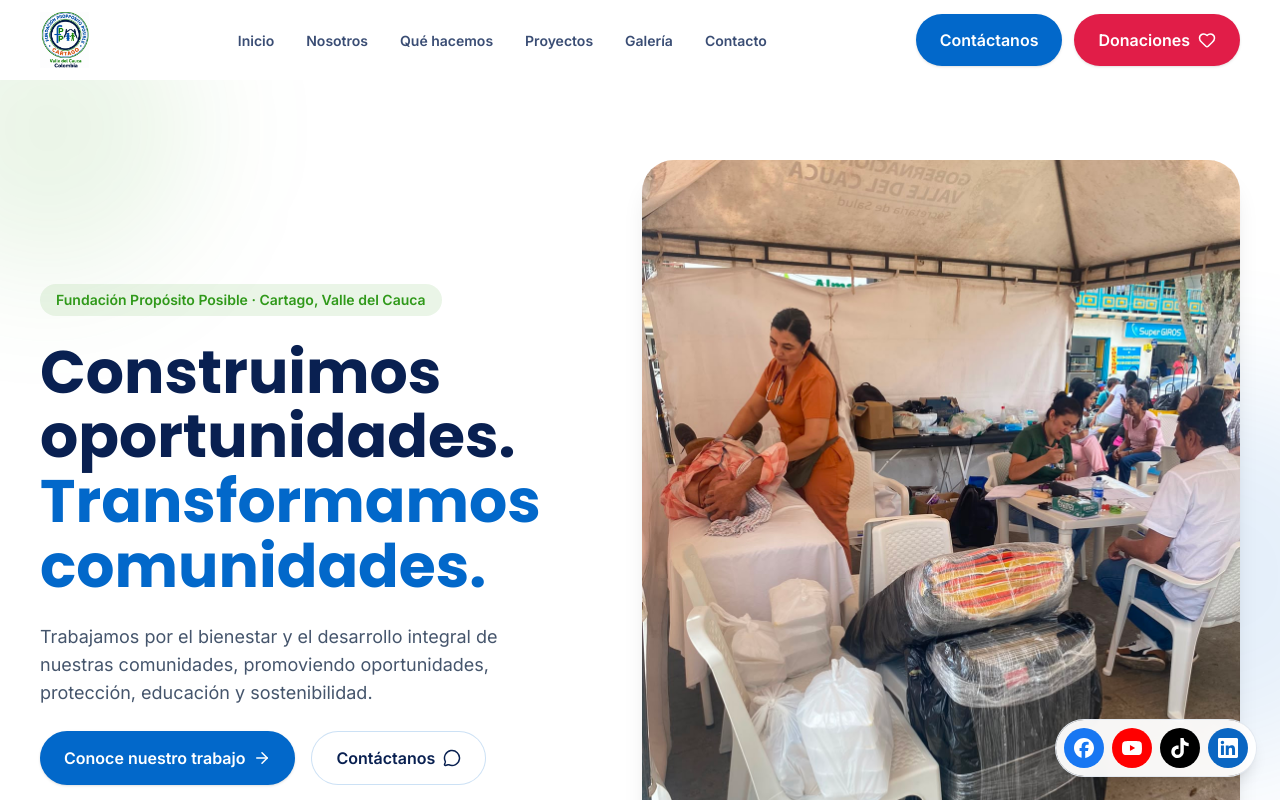
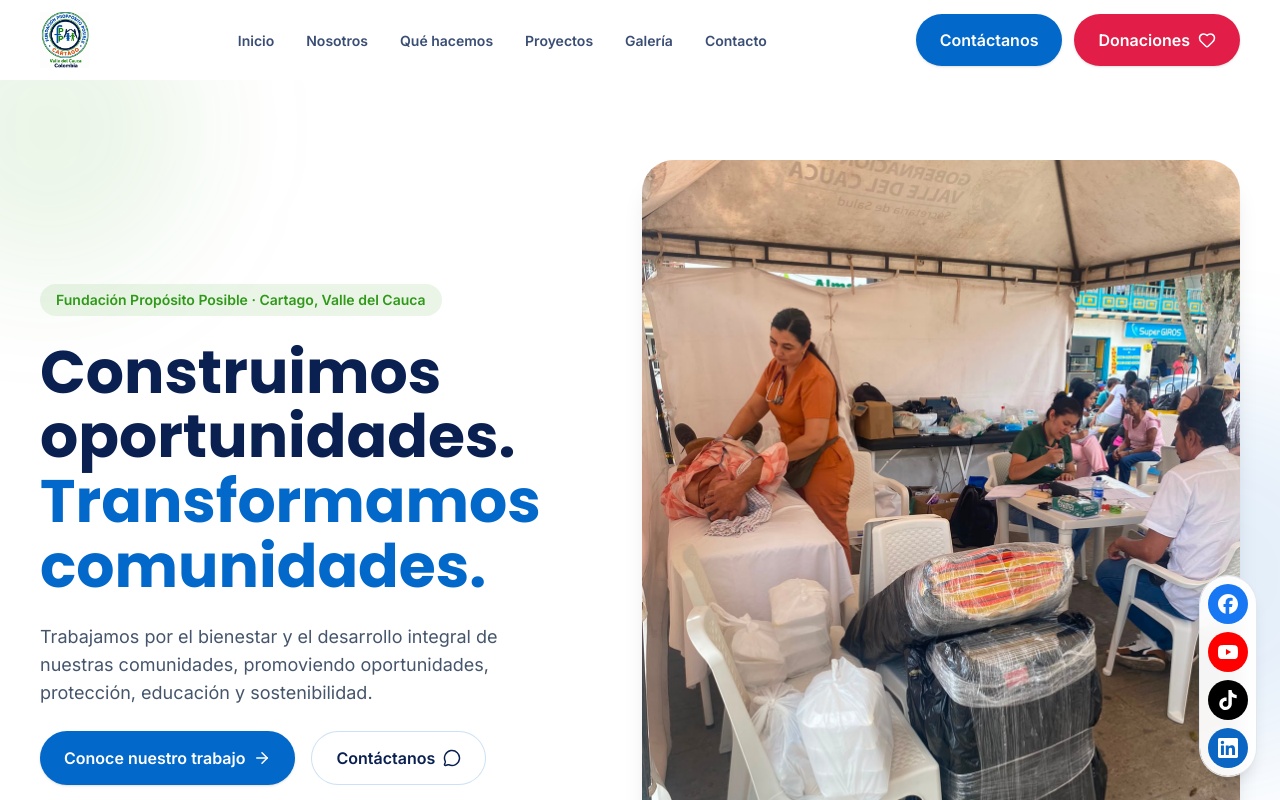
Before and after one commit to fundacionpropposito-ctrl/Fundici-n-PP, a Next.js app: page / in a window 1280 px wide. Shown: the top 800 px of the page. Built offline with nearby package versions, Linux system fonts and the light colour scheme.

Commit message:
style: mostrar redes sociales en vertical

```diff
--- a/src/components/layout/SocialBar.tsx
+++ b/src/components/layout/SocialBar.tsx
@@ -28,7 +28,7 @@ export default function SocialBar() {
       aria-label="Redes sociales"
       className="fixed bottom-4 right-4 z-40 sm:bottom-6 sm:right-6"
     >
-      <ul className="flex items-center gap-2 rounded-full bg-white/95 p-2 shadow-lg ring-1 ring-slate-200 backdrop-blur-sm">
+      <ul className="flex flex-col items-center gap-2 rounded-full bg-white/95 p-2 shadow-lg ring-1 ring-slate-200 backdrop-blur-sm">
         {socialLinks.map(({ id, label, href }) => (
           <li key={id}>
             <a
@@ -37,7 +37,7 @@ export default function SocialBar() {
               rel="noopener noreferrer"
               aria-label={`${label} de la Fundación Propósito Posible`}
               title={label}
-              className={`flex h-10 w-10 items-center justify-center rounded-full text-white transition-transform duration-300 hover:-translate-y-1 hover:shadow-md ${brands[id].color}`}
+              className={`flex h-10 w-10 items-center justify-center rounded-full text-white transition-transform duration-300 hover:-translate-x-1 hover:shadow-md ${brands[id].color}`}
             >
               <svg viewBox="0 0 24 24" aria-hidden className="h-5 w-5 fill-current">
                 <path d={brands[id].path} />
```
